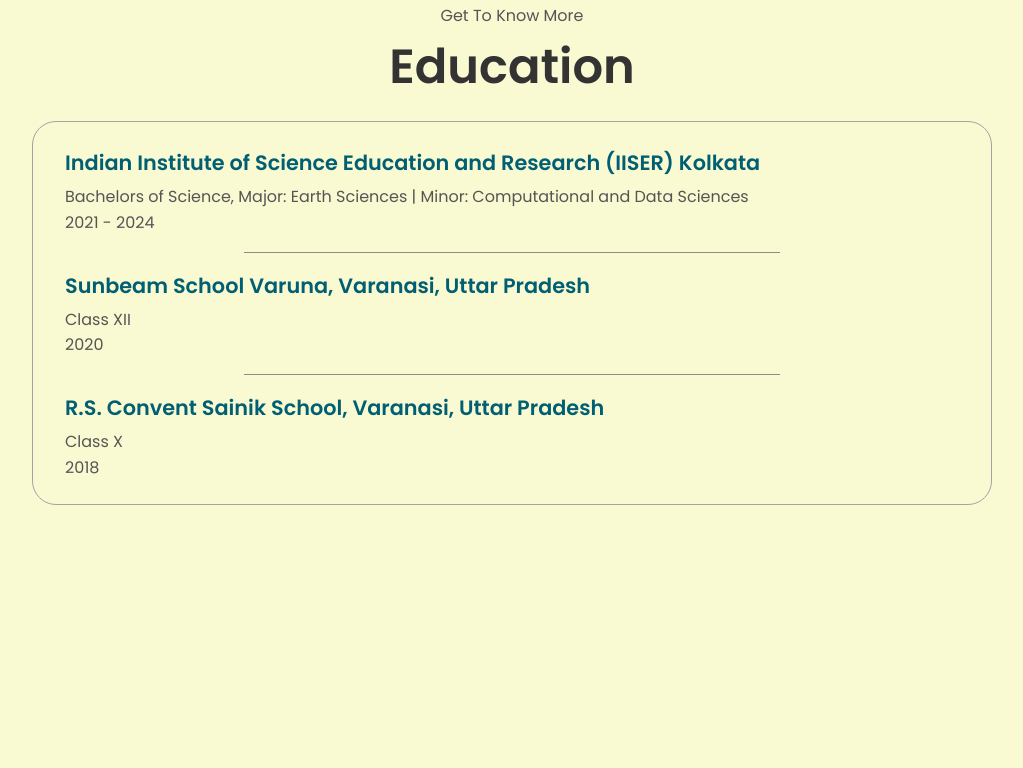
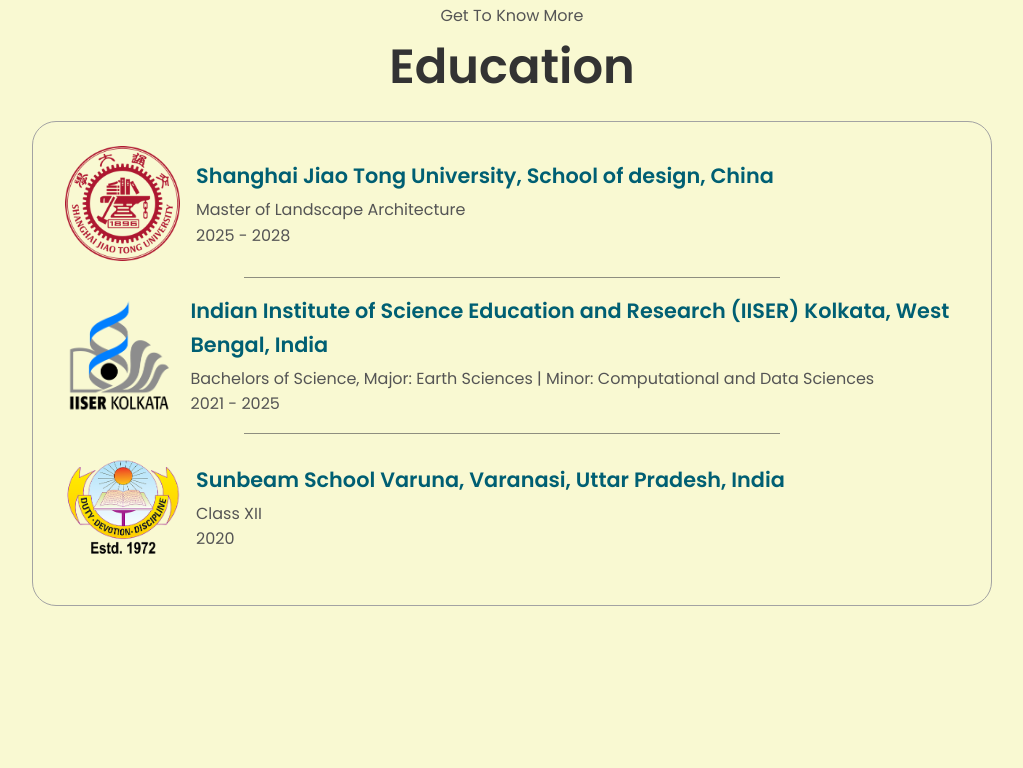
Before and after one commit to ramkripalsingh/portfolio, a plain HTML site: page index.html in a window 1280 px wide. Shown: the part 925-1693 px from the top of the page, without its empty margins (128-1151 px from the left). Drawn offline with Linux system fonts and the light colour scheme.

Commit message:
Added school logos and updated education section

```diff
--- a/index.html
+++ b/index.html
@@ -84,17 +84,41 @@
       <h1 class="title">Education</h1>
       <div class="education-container">
         <div class="education-item">
-          <h2>Indian Institute of Science Education and Research (IISER) Kolkata</h2>
-          <p class="degree">Bachelors of Science, Major: Earth Sciences | Minor: Computational and Data Sciences</p>
-          <p class="year">2021 - 2024</p>
+          <div class="edu-entry">
+            <img src="assest/Sjtu-logo-standard-red.png" alt="SJTU logo" class="edu-logo">
+            <div>
+              <h2>Shanghai Jiao Tong University, School of design, China</h2>
+              <p class="degree">Master of Landscape Architecture</p>
+              <p class="year">2025 - 2028</p>
+            </div>
+          </div>
           <hr class="edu-divider">
-          <h2>Sunbeam School Varuna, Varanasi, Uttar Pradesh</h2>
-          <p class="degree">Class XII</p>
-          <p class="year">2020</p>
+          <div class="edu-entry">
+            <img src="assest/IISER-K_Logo (1).png" alt="IISER Kolkata logo" class="edu-logo">
+            <div>
+              <h2>Indian Institute of Science Education and Research (IISER) Kolkata, West Bengal, India</h2>
+              <p class="degree">Bachelors of Science, Major: Earth Sciences | Minor: Computational and Data Sciences</p>
+              <p class="year">2021 - 2025</p>
+            </div>
+          </div>
           <hr class="edu-divider">
-          <h2>R.S. Convent Sainik School, Varanasi, Uttar Pradesh</h2>
-          <p class="degree">Class X</p>
-          <p class="year">2018</p>
+          <div class="edu-entry">
+            <img src="assest/unnamed.png" alt="Sunbeam logo" class="edu-logo">
+            <div>
+              <h2>Sunbeam School Varuna, Varanasi, Uttar Pradesh, India</h2>
+              <p class="degree">Class XII</p>
+              <p class="year">2020</p>
+            </div>
+          </div>
+          <!-- <hr class="edu-divider">
+          <div class="edu-entry">
+            <img src="assest/download.png" alt="RS Convent logo" class="edu-logo">
+            <div>
+              <h2>R.S. Convent Sainik School, Varanasi, Uttar Pradesh, India</h2>
+              <p class="degree">Class X</p>
+              <p class="year">2018</p>
+            <div>
+          <div> -->
         </div>
       </div>
       <!-- <h1 class="title">Research Interest</h1>
@@ -320,6 +344,7 @@ contribute to resilient and sustainable landscape designs that balance ecologica
         <div class="contact-item">
           <img src="assest/email.png" alt="Email" class="contact-logo" />
           <div class="contact-info">
+            <a href="mailto:ramkripal@sjtu.edu.cn">ramkripal@sjtu.edu.cn</a>
             <a href="mailto:rksy21ms082@iiserkol.ac.in">rksy21ms082@iiserkol.ac.in</a>
             <a href="mailto:ramkripal1402@gmail.com">ramkripal1402@gmail.com</a>
           </div>
--- a/style.css
+++ b/style.css
@@ -357,6 +357,19 @@ section {
   width: 400px;
   margin: auto 0;
 }
+.edu-entry {
+  display: flex;
+  align-items: center;
+  gap: 1rem;  /* space between logo and text */
+  margin-bottom: 1rem;
+}
+
+.edu-logo {
+  width: 115px;   /* adjust size */
+  height: 115px;  /* keep square */
+  object-fit: contain; /* keeps proportions */
+}
+
 /* PUBLICATIONS SECTION */
 #publications {
   position: relative;
```
Also changed, not shown: assest/IISER-K_Logo (1).png (added), assest/Sjtu-logo-standard-red.png (added), assest/unnamed.png (added).
